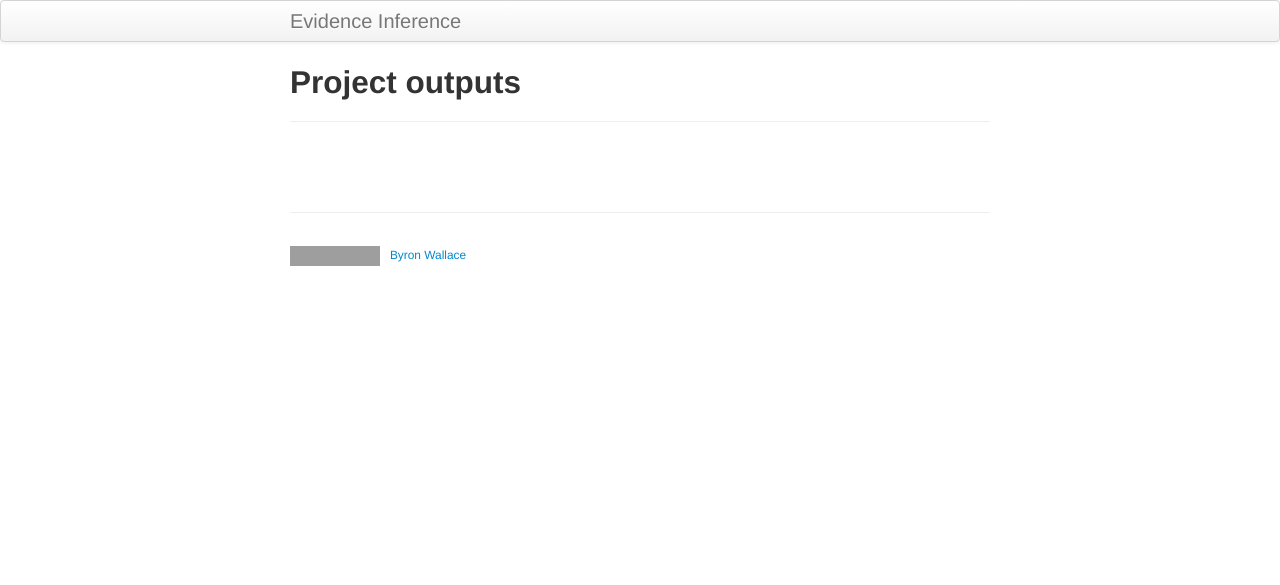
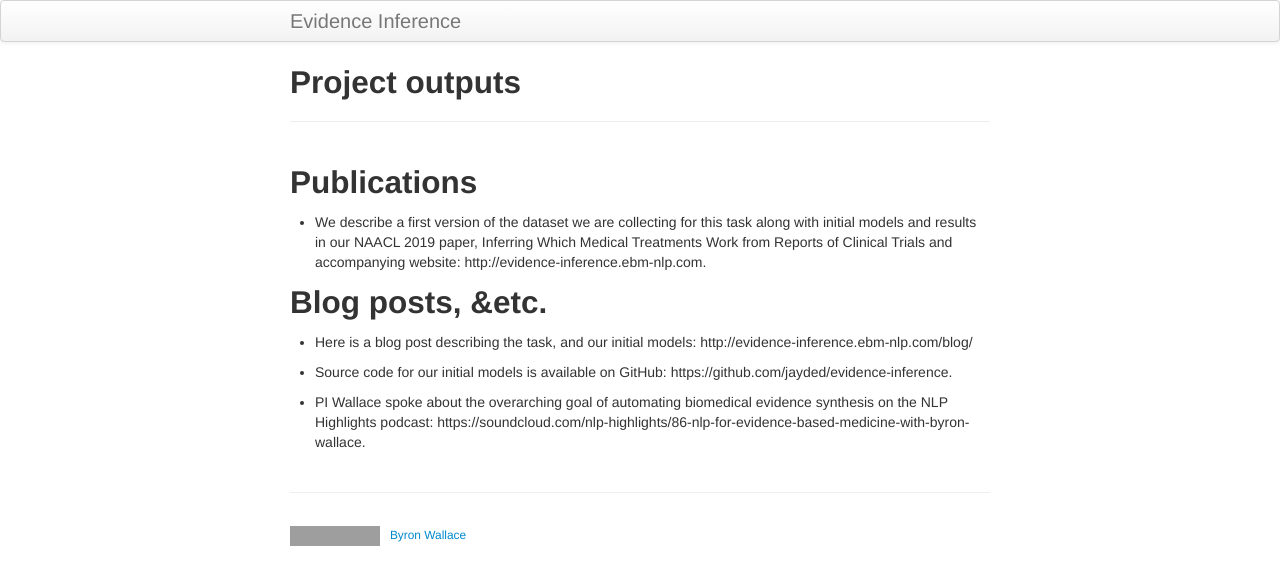
Before and after one commit to bwallace/evidence_inference, a Jekyll site: the page built from pages/outputs.md, in a window 1280 px wide. Shown: the top 585 px of the page. Built offline with Jekyll 4.4.1, drawn with Linux system fonts in a browser that asks for light colours; grey boxes are pictures that could not be loaded.

Commit message:
Update outputs.md

```diff
--- a/pages/outputs.md
+++ b/pages/outputs.md
@@ -3,3 +3,15 @@ layout: page
 title: Project outputs
 description: Publications &etc.
 ---
+
+## Publications
+
+* We describe a first version of the dataset we are collecting for this task along with initial models and results in our NAACL 2019 paper, Inferring Which Medical Treatments Work from Reports of Clinical Trials and accompanying website: http://evidence-inference.ebm-nlp.com.
+
+## Blog posts, &etc.
+
+* Here is a blog post describing the task, and our initial models: http://evidence-inference.ebm-nlp.com/blog/
+
+* Source code for our initial models is available on GitHub: https://github.com/jayded/evidence-inference.
+
+* PI Wallace spoke about the overarching goal of automating biomedical evidence synthesis on the NLP Highlights podcast: https://soundcloud.com/nlp-highlights/86-nlp-for-evidence-based-medicine-with-byron-wallace.
```
